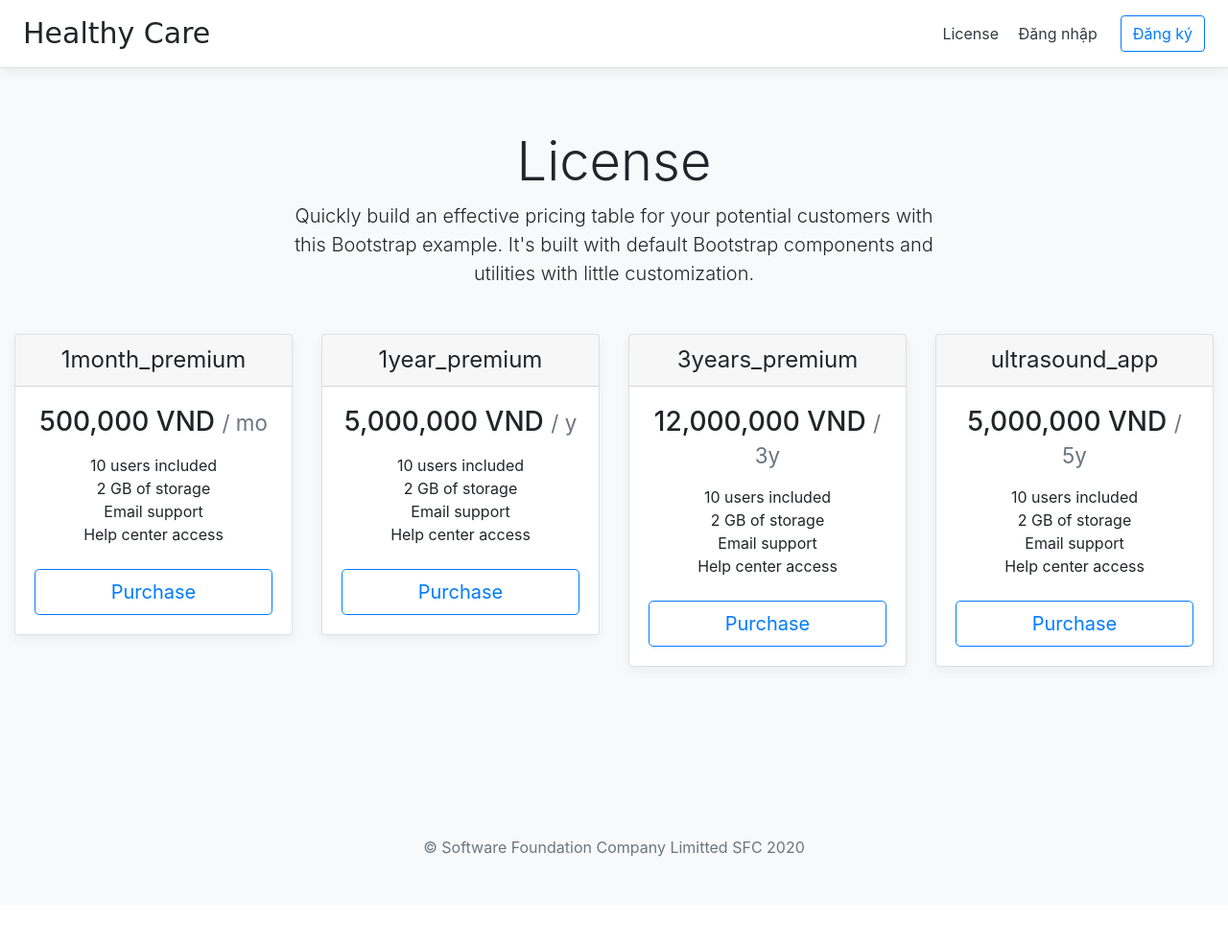
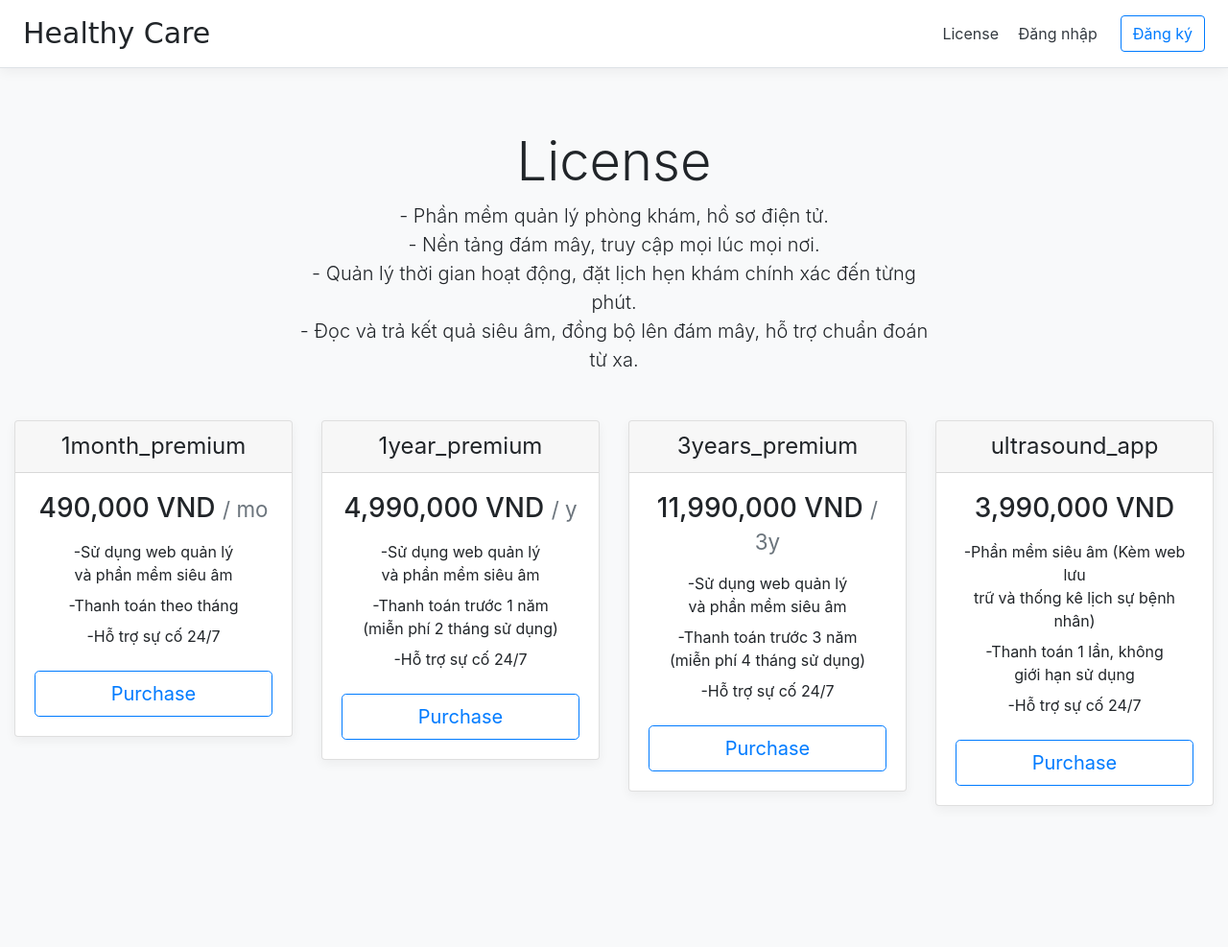
Before and after one commit to pvssoftware/phongkham, a Django app: template templates/user/license_product.html in a window 1280 px wide. Shown: the top 987 px of the page at 96% size. Before the commit the page ends 893 px from the top, so only its background shows below. Run offline with Django 3.2, Linux system fonts and the light colour scheme; the template is opened without the code that fills it, so the values that code supplies are empty; some libraries are stand-ins or nearby versions.

Commit message:
updated something

```diff
--- a/doctors/models.py
+++ b/doctors/models.py
@@ -72,6 +72,7 @@ class MedicalHistory(models.Model):
 
     medical_ultrasonography = models.CharField(max_length=200,blank=True,default="")
     medical_ultrasonography_file = models.FileField(upload_to=locate_medical_ultrasonography_upload,blank=True,null=True)
+    medical_ultrasonography_cost = models.CharField(max_length=200,default="0")
 
     endoscopy = models.CharField(max_length=200,blank=True,default="")
     endoscopy_file = models.FileField(upload_to=locate_endoscopy_upload,blank=True,null=True)
--- a/templates/doctors/doctor_cal_benefit.html
+++ b/templates/doctors/doctor_cal_benefit.html
@@ -52,7 +52,7 @@
             <tr>
                 <th>Họ và tên</th>
                 <th>Ngày khám</th>
-                <th>Nội dung khám</th>
+                <th>Tiền siêu âm (VNĐ)</th>
                 <th>Tiền bán thuốc (VNĐ)</th>
                 <th>Tiền nhập thuốc (VNĐ)</th>
                 <th>Lợi nhuận (VNĐ)</th>
@@ -63,7 +63,7 @@
             <tr>
                 <td scope="row">{{ history.history.medical_record.full_name }}</td>
                 <td>{{ history.history.date |date:"P  d-m-Y"}}</td>
-                <td>{{ history.history.service }}</td>
+                <td class="convert_number">{{ history.history.medical_ultrasonography_cost }}</td>
                 <td class="convert_number">{{ history.revenue }}</td>
                 <td class="convert_number">{{ history.expense }}</td>
                 <td class="convert_number"> {{ history.benefit }}</td>
--- a/templates/doctors/doctor_final_info.html
+++ b/templates/doctors/doctor_final_info.html
@@ -111,7 +111,7 @@
      {% endif %}
 
      <button class="btn btn-back mt-3"><a href="{% url 'prescription_drug' doctor.pk mrecord.pk history.pk %}">Quay lại kê thuốc</a></button>
-     <button class="btn btn-finished mt-3 ml-3"><a href="{% url 'medical_record_view' doctor.pk mrecord.pk %}">Hoàn tất</a></button>
+     <button class="btn btn-finished mt-3 ml-3"><a href="{% url 'list_examination_finished' doctor.pk %}">Hoàn tất</a></button>
      <button class="btn btn-submit ml-3 mt-3" type="button"><a href="{% url 'export_final_info_excel' doctor.pk mrecord.pk history.pk %}">In file excel</a></button>
      <button class="btn btn-finished mt-3 float-right ml-3"><a href="{% url 'merge_history_search' doctor.pk history.pk %}">Xác nhập</a></button>
      <button class="btn btn-del float-right mt-3" type="button"><a href="{% url 'medical_history_del' doctor.pk mrecord.pk history.pk %}">Huỷ</a></button>
--- a/templates/doctors/doctor_prescription.html
+++ b/templates/doctors/doctor_prescription.html
@@ -38,7 +38,7 @@
           <th>Tên biệt dược</th>
           <th>Số lượng</th>
           <th>Giá bán (VNĐ)</th>
-          <th>Giá mua (VNĐ)</th>
+          <!-- <th>Giá mua (VNĐ)</th> -->
         </tr>
       </thead>
 
@@ -55,7 +55,7 @@
           </td>
           <td>{{ drug.quantity }}</td>
           <td class="sale_price">{{ drug.sale_price }}</td>
-          <td class="import_price">{{ drug.import_price }}</td>
+          <!-- <td class="import_price">{{ drug.import_price }}</td> -->
         </tr>
         {% endfor %}
       </tbody>
--- a/templates/doctors/doctor_take_drug.html
+++ b/templates/doctors/doctor_take_drug.html
@@ -18,13 +18,13 @@
                 <td class="drug_quantity">{{ drug.quantity }}</td>
             </tr>
             <tr>
-                <th>Giá bán ra</th>
+                <th>Giá bán</th>
                 <td class="sale_price">{{ drug.sale_price }}</td>
             </tr>
-            <tr>
+            <!-- <tr>
                 <th>Giá mua vào</th>
                 <td class="import_price">{{ drug.import_price }}</td>
-            </tr>
+            </tr> -->
         </tbody>
     </table>
 
--- a/templates/user/base_user.html
+++ b/templates/user/base_user.html
@@ -31,7 +31,7 @@
         <a class="p-2 text-dark" href="{% url 'license' %}">License</a>
 
         {% if request.user.is_authenticated %}
-        <a class="p-2 text-dark" href="{% url 'doctor_profile' request.user.pk %}">Trang chủ</a>
+        <a class="p-2 text-dark" href="{% url 'list_examination_finished' request.user.pk %}">Trang chủ</a>
         {% else %}
         <a class="p-2 text-dark" href="{% url 'login' %}">Đăng nhập</a>
         {% endif %}
--- a/templates/user/license_product.html
+++ b/templates/user/license_product.html
@@ -3,7 +3,10 @@
 {% block content %}
 <div class="pricing-header px-3 py-3 pt-md-5 pb-md-4 mx-auto text-center">
   <h1 class="display-4">License</h1>
-  <p class="lead">Quickly build an effective pricing table for your potential customers with this Bootstrap example. It's built with default Bootstrap components and utilities with little customization.</p>
+  <p class="lead mb-0">- Phần mềm quản lý phòng khám, hồ sơ điện tử.</p>
+  <p class="lead mb-0">- Nền tảng đám mây, truy cập mọi lúc mọi nơi.</p>
+  <p class="lead mb-0">- Quản lý thời gian hoạt động, đặt lịch hẹn khám chính xác đến từng phút.</p>
+  <p class="lead">- Đọc và trả kết quả siêu âm, đồng bộ lên đám mây, hỗ trợ chuẩn đoán từ xa.</p>
 </div>
 
 <div class="container-fluid">
@@ -15,12 +18,13 @@
         <h4 class="my-0 font-weight-normal">1month_premium</h4>
       </div>
       <div class="card-body">
-        <h3 class="card-title pricing-card-title">500,000 VND <small class="text-muted">/ mo</small></h3>
+        <h3 class="card-title pricing-card-title">490,000 VND <small class="text-muted">/ mo</small></h3>
         <ul class="list-unstyled mt-3 mb-4">
-          <li>10 users included</li>
-          <li>2 GB of storage</li>
-          <li>Email support</li>
-          <li>Help center access</li>
+          <li>-Sử dụng web quản lý</li>
+          <li>và phần mềm siêu âm</li>
+          <li class="mt-2">-Thanh toán theo tháng</li>
+          <li></li>
+          <li class="mt-2">-Hỗ trợ sự cố 24/7</li>
         </ul>
         <button id="one_month" type="button" class="btn btn-lg btn-block btn-outline-primary">Purchase</button>
       </div>
@@ -32,12 +36,13 @@
         <h4 class="my-0 font-weight-normal">1year_premium</h4>
       </div>
       <div class="card-body">
-        <h3 class="card-title pricing-card-title">5,000,000 VND <small class="text-muted">/ y</small></h3>
+        <h3 class="card-title pricing-card-title">4,990,000 VND <small class="text-muted">/ y</small></h3>
         <ul class="list-unstyled mt-3 mb-4">
-          <li>10 users included</li>
-          <li>2 GB of storage</li>
-          <li>Email support</li>
-          <li>Help center access</li>
+          <li>-Sử dụng web quản lý</li>
+          <li>và phần mềm siêu âm</li>
+          <li class="mt-2">-Thanh toán trước 1 năm</li>
+          <li>(miễn phí 2 tháng sử dụng)</li>
+          <li class="mt-2">-Hỗ trợ sự cố 24/7</li>
         </ul>
         <button id="one_year" type="button" class="btn btn-lg btn-block btn-outline-primary">Purchase</button>
       </div>
@@ -49,12 +54,13 @@
         <h4 class="my-0 font-weight-normal">3years_premium</h4>
       </div>
       <div class="card-body">
-        <h3 class="card-title pricing-card-title">12,000,000 VND <small class="text-muted">/ 3y</small></h3>
+        <h3 class="card-title pricing-card-title">11,990,000 VND <small class="text-muted">/ 3y</small></h3>
         <ul class="list-unstyled mt-3 mb-4">
-          <li>10 users included</li>
-          <li>2 GB of storage</li>
-          <li>Email support</li>
-          <li>Help center access</li>
+          <li>-Sử dụng web quản lý</li>
+          <li>và phần mềm siêu âm</li>
+          <li class="mt-2">-Thanh toán trước 3 năm</li>
+          <li>(miễn phí 4 tháng sử dụng)</li>
+          <li class="mt-2">-Hỗ trợ sự cố 24/7</li>
         </ul>
         <button id="three_years" type="button" class="btn btn-lg btn-block btn-outline-primary">Purchase</button>
       </div>
@@ -66,12 +72,13 @@
         <h4 class="my-0 font-weight-normal">ultrasound_app</h4>
       </div>
       <div class="card-body">
-        <h3 class="card-title pricing-card-title">5,000,000 VND <small class="text-muted">/ 5y</small></h3>
+        <h3 class="card-title pricing-card-title">3,990,000 VND <small class="text-muted"></small></h3>
         <ul class="list-unstyled mt-3 mb-4">
-          <li>10 users included</li>
-          <li>2 GB of storage</li>
-          <li>Email support</li>
-          <li>Help center access</li>
+          <li>-Phần mềm siêu âm (Kèm web lưu</li>
+          <li>trữ và thống kê lịch sự bệnh nhân)</li>
+          <li class="mt-2"> -Thanh toán 1 lần, không</li>
+          <li>giới hạn sử dụng</li>
+          <li class="mt-2">-Hỗ trợ sự cố 24/7</li>
         </ul>
         <button id="ultrasound" type="button" class="btn btn-lg btn-block btn-outline-primary">Purchase</button>
       </div>
@@ -94,7 +101,7 @@
 
       $("#one_month").click(function(){
         $("#license").val("1month_premium");
-        $("#money").val("500000");
+        $("#money").val("490000");
         $("#order_desc").val("su dung premitum account trong 1 thang");
 
         $(this).prop("disabled",true);
@@ -106,7 +113,7 @@
 
       $("#one_year").click(function(){
         $("#license").val("1year_premium");
-        $("#money").val("5000000");
+        $("#money").val("4990000");
         $("#order_desc").val("su dung premitum account trong 1 nam");
 
         $(this).prop("disabled",true);
@@ -118,7 +125,7 @@
 
       $("#three_years").click(function(){
         $("#license").val("3years_premium");
-        $("#money").val("12000000");
+        $("#money").val("11990000");
         $("#order_desc").val("su dung premitum account trong 3 nam");
 
         $(this).prop("disabled",true);
@@ -130,7 +137,7 @@
 
       $("#ultrasound").click(function(){
         $("#license").val("ultrasound_app");
-        $("#money").val("5000000");
+        $("#money").val("3990000");
         $("#order_desc").val("su dung ultrasound app khong gioi han thoi gian");
 
         $(this).prop("disabled",true);
```
Also changed, not shown: doctors/forms.py (+18 -0 lines), doctors/serializers.py (+8 -4 lines), doctors/utils.py (+7 -0 lines), doctors/views.py (+12 -6 lines), doctors/views_api.py (+11 -3 lines), templates/base.html (+10 -3 lines), templates/doctors/doctor_list_patients.html (+45 -6 lines), templates/doctors/doctor_list_patients_finished.html (+7 -1 lines), user/license.py (+4 -4 lines), user/utils.py (+16 -0 lines), doctors/utils_forms.py (line endings or trailing spaces).
